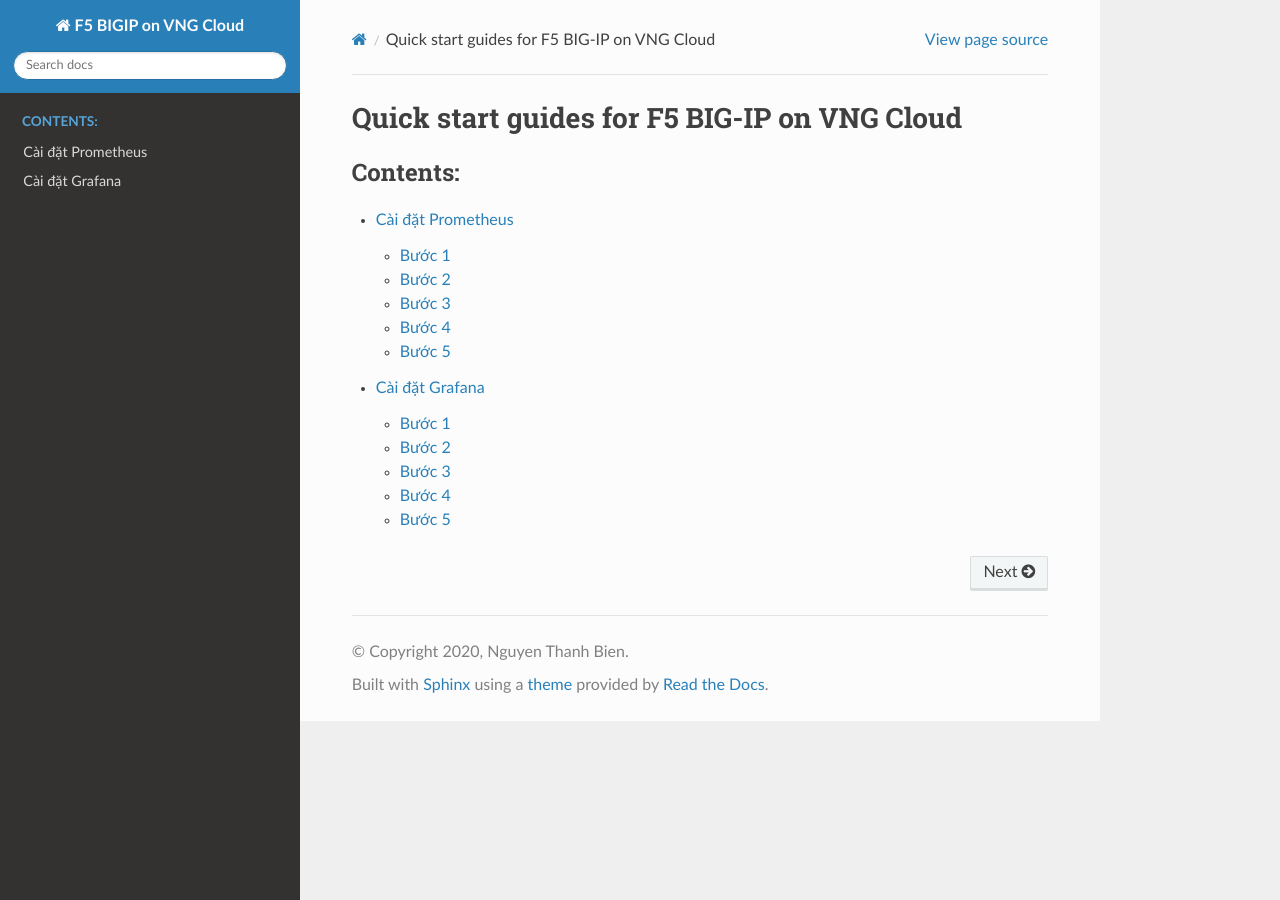
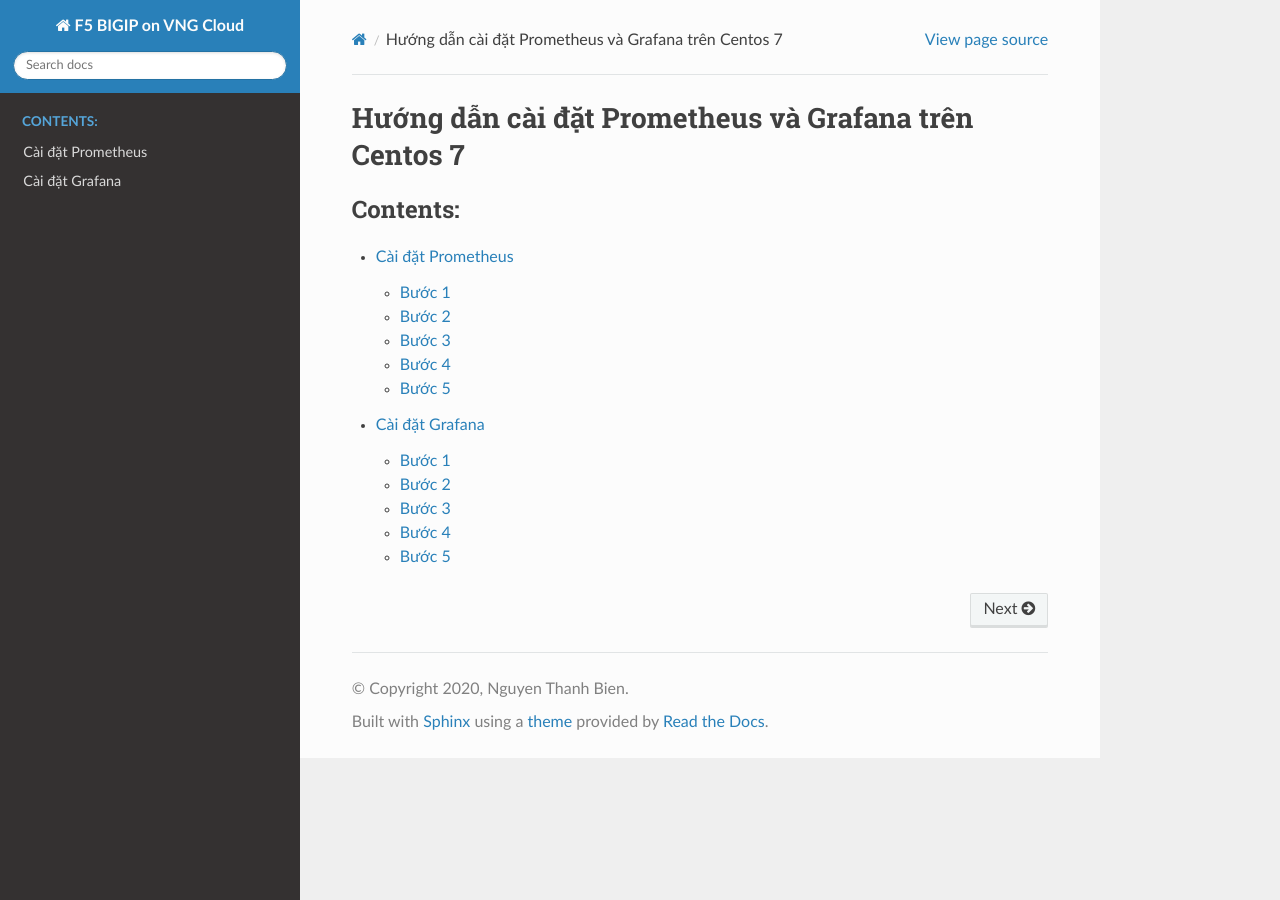
Before and after one commit to biennt/install_prometheus_grafana, a Sphinx documentation site: the page built from source/index.rst, in a window 1280 px wide. Built offline with Sphinx 7.4.7 and the Read the Docs theme 2.0.0, drawn with Linux system fonts in a browser that asks for light colours.

Commit message:
Update index.rst

```diff
--- a/source/index.rst
+++ b/source/index.rst
@@ -1,4 +1,4 @@
-Quick start guides for F5 BIG-IP on VNG Cloud
+Hướng dẫn cài đặt Prometheus và Grafana trên Centos 7
 =============================================
 
 .. toctree::
```
